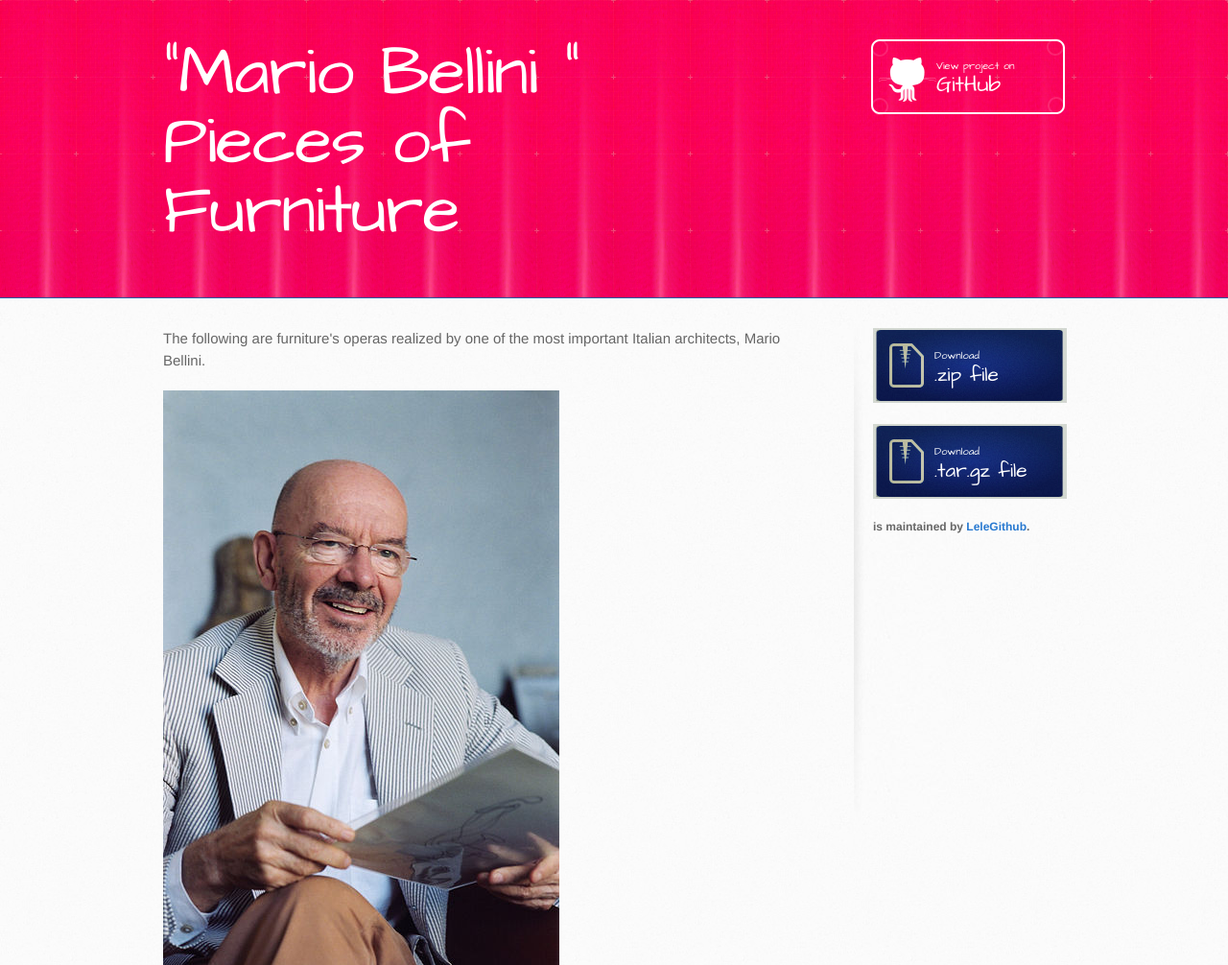
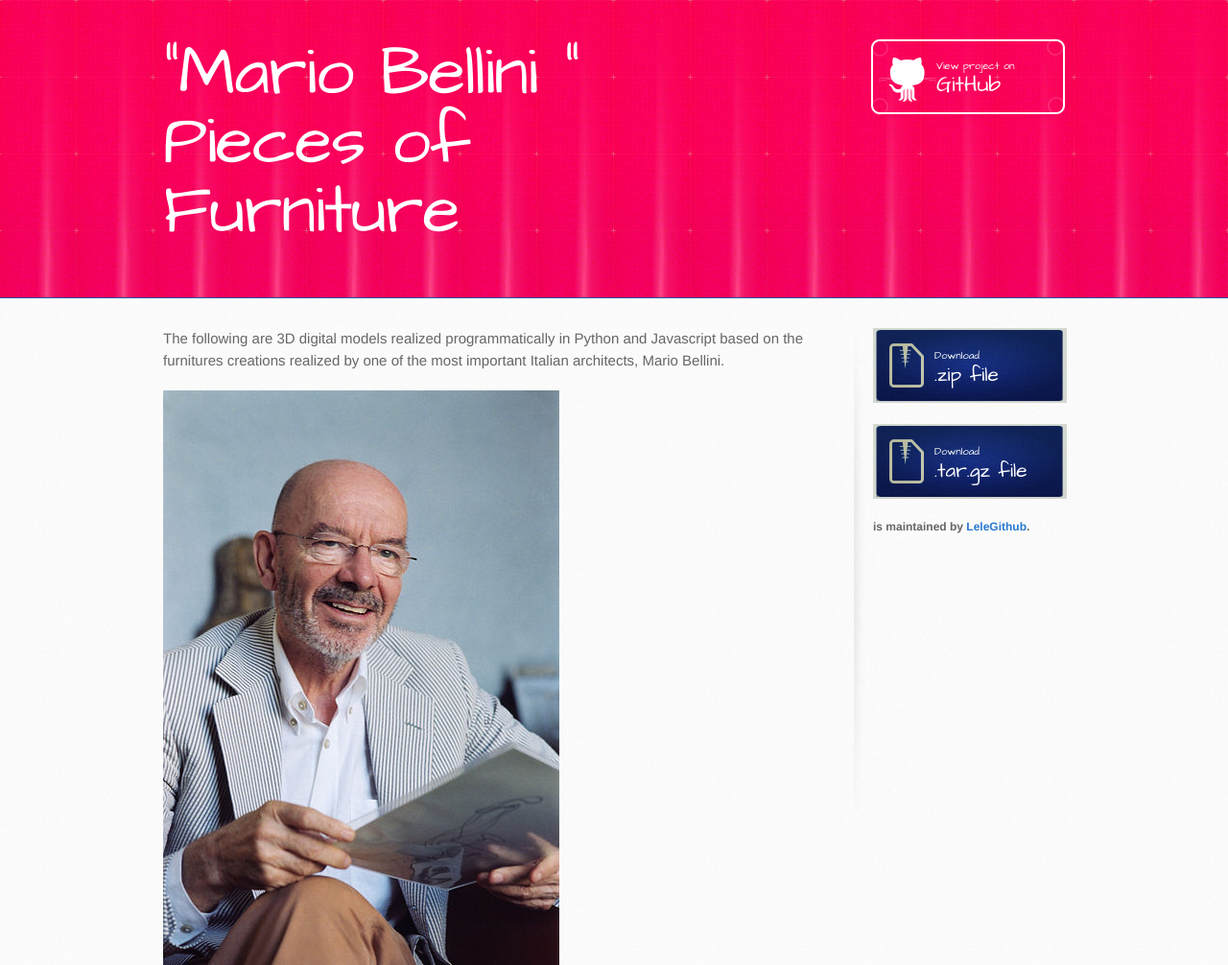
Before and after one commit to Lelegithub/BelliniMuseum, a plain HTML site: page index.html in a window 1280 px wide. Shown: the top 1006 px of the page at 96% size. Drawn offline with Linux system fonts and the light colour scheme.

Commit message:
Update index.html

```diff
--- a/index.html
+++ b/index.html
@@ -28,7 +28,7 @@
     <div id="content-wrapper">
       <div class="inner clearfix">
         <section id="main-content">
-          <p>The following are furniture's operas realized by one of the most important Italian architects, Mario Bellini.</p>
+          <p>The following are 3D digital models realized programmatically in Python and Javascript based on the furnitures creations realized by one of the most important Italian architects, Mario Bellini.</p>
 
 <p><img src="https://github.com/Lelegithub/BelliniMuseum/blob/main/material/images/MarioBellinifoto.jpg?raw=true" alt="1"></p>
 
```
